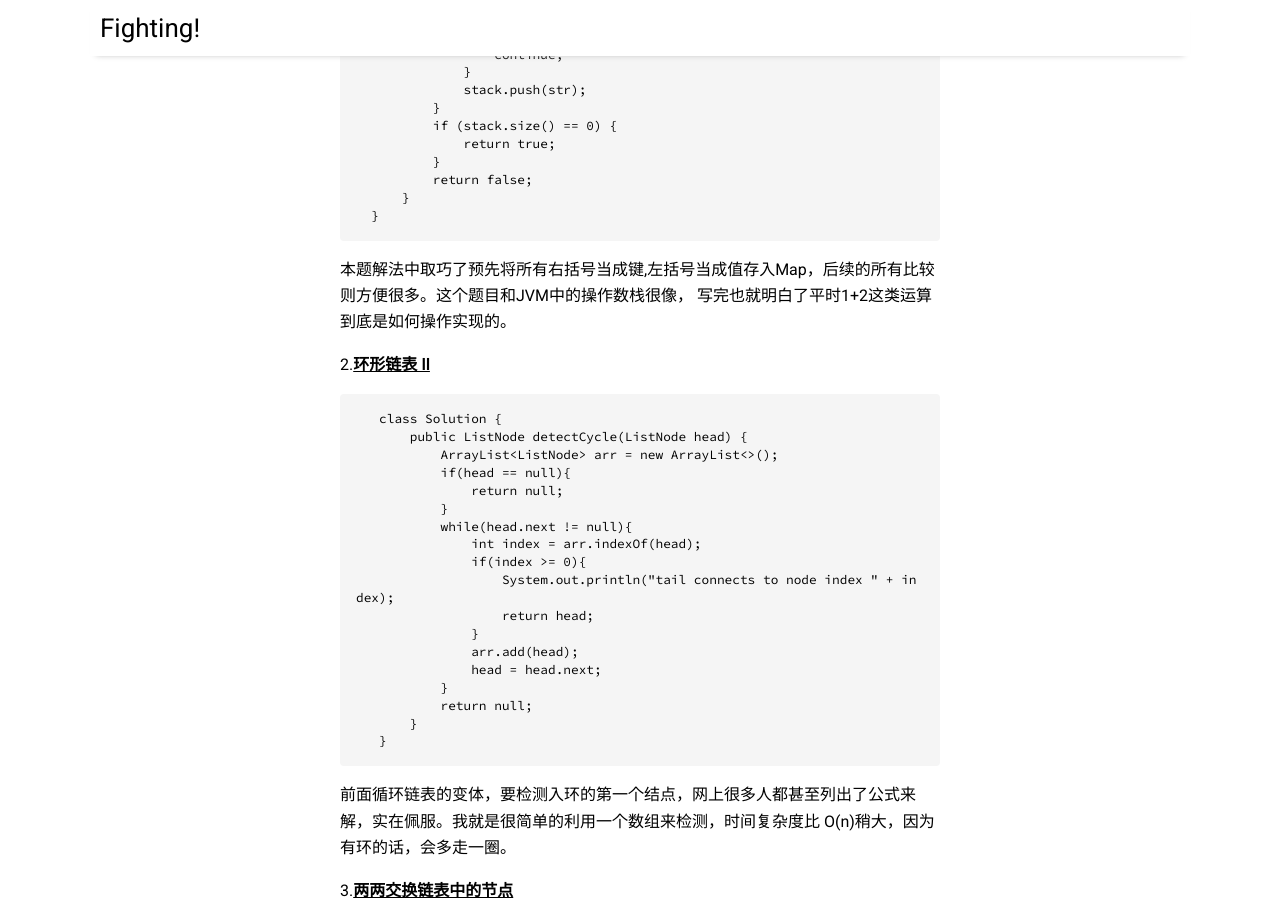
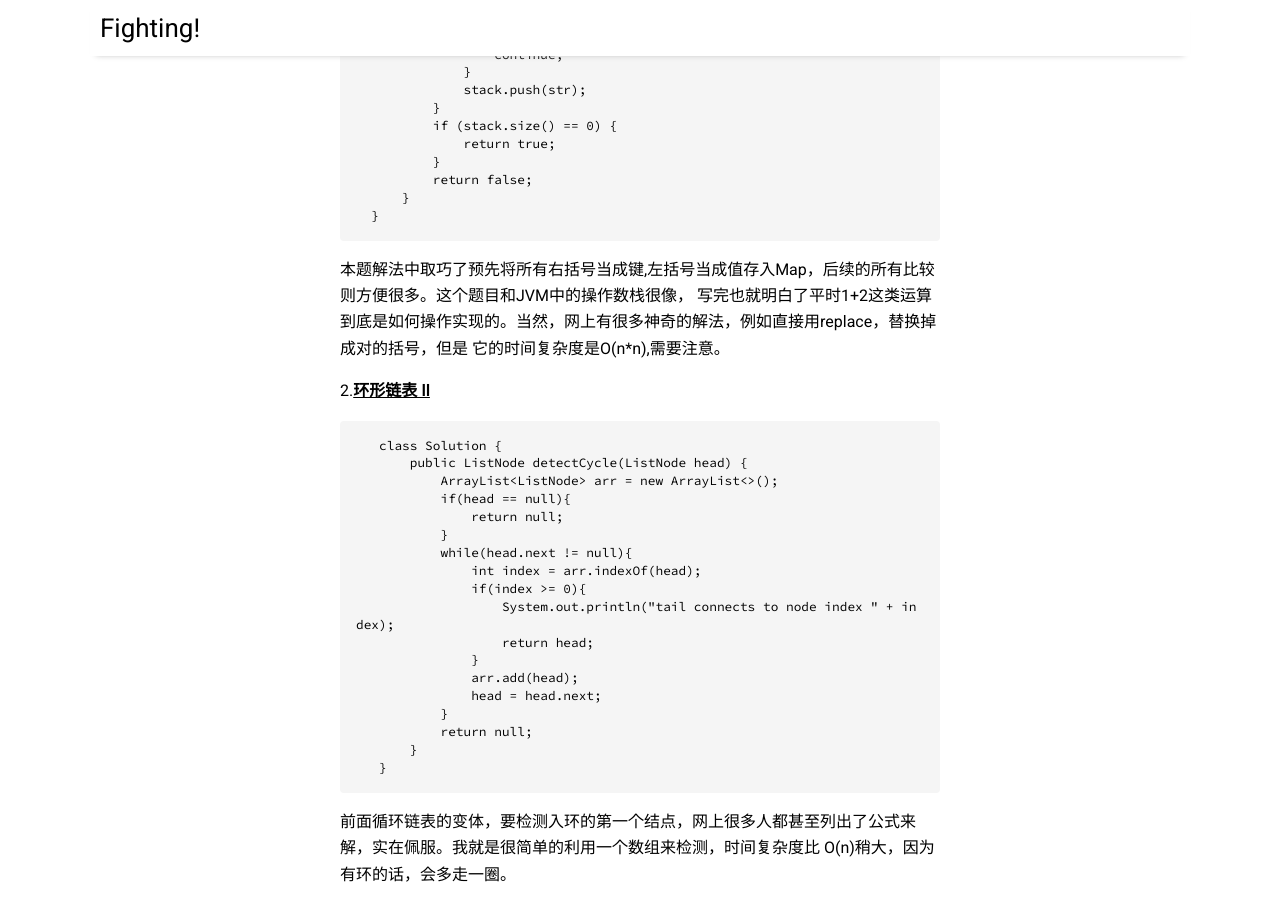
Before and after one commit to zhimojiayou/zhimojiayou.github.io, a Jekyll site: the page built from _posts/2019-06-23-ARTS_Week3.md, in a window 1280 px wide and 900 px high, scrolled down 1040 px. Built offline with Jekyll 4.4.1, drawn with Linux system fonts in a browser that asks for light colours; nearby versions of some CDN libraries; some of the changed text lies outside the part shown.

Commit message:
ARTS第三周打卡

````diff
--- a/_posts/2019-06-23-ARTS_Week3.md
+++ b/_posts/2019-06-23-ARTS_Week3.md
@@ -43,7 +43,8 @@ image: arctic-1.jpg
   }
   ```
   本题解法中取巧了预先将所有右括号当成键,左括号当成值存入Map，后续的所有比较则方便很多。这个题目和JVM中的操作数栈很像，
-  写完也就明白了平时1+2这类运算到底是如何操作实现的。
+  写完也就明白了平时1+2这类运算到底是如何操作实现的。当然，网上有很多神奇的解法，例如直接用replace，替换掉成对的括号，但是
+  它的时间复杂度是O(n*n),需要注意。
 
 
   2.**[环形链表 II](https://leetcode-cn.com/problems/linked-list-cycle-ii/)**
@@ -198,6 +199,11 @@ image: arctic-1.jpg
 用弱引用指向外部对象，Java中有WeakHashMap,拥有HashMap的几乎所有功能，但它是个弱引用，在内存不足时会被立即回收。phantom幻影引用，
 在周老师的书中称为虚引用，平时咱们几乎用不到，作者也才碰到过两次，我们不用花太多的心思在上面。
 
+另外，作者在中间提了一个有趣的事，每次他对一些新手或者说，一些制造内存泄漏的潜在开发者提问，从不问他们什么
+是内存泄漏之类的理论，而是问，让你来弄，你怎么才能造成内存泄漏。个人觉得，这个思维可以放到很多地方，在我们不懂
+一些知识或者问题时，可以将自己变成一个问题制造者，想想怎么去生产这个问题，当然，一般人还真不一定能够生产出来，
+毕竟应试教育下，我们受到的环境影响是，这样做是对的，我们就在这样的框架与规范下去生产，至于错，尽量不要发生就好！
+
 
 
 # 技术学习
````
